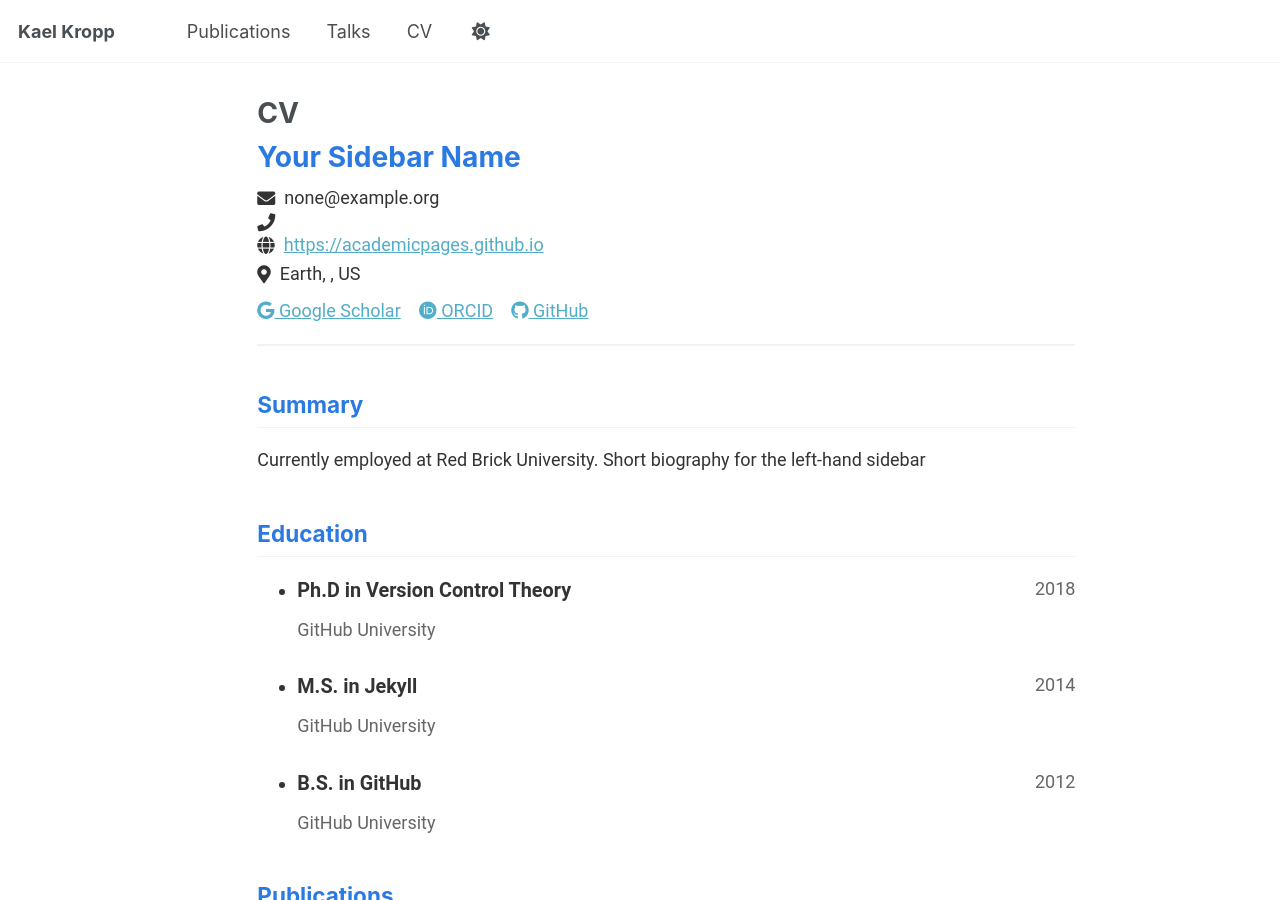
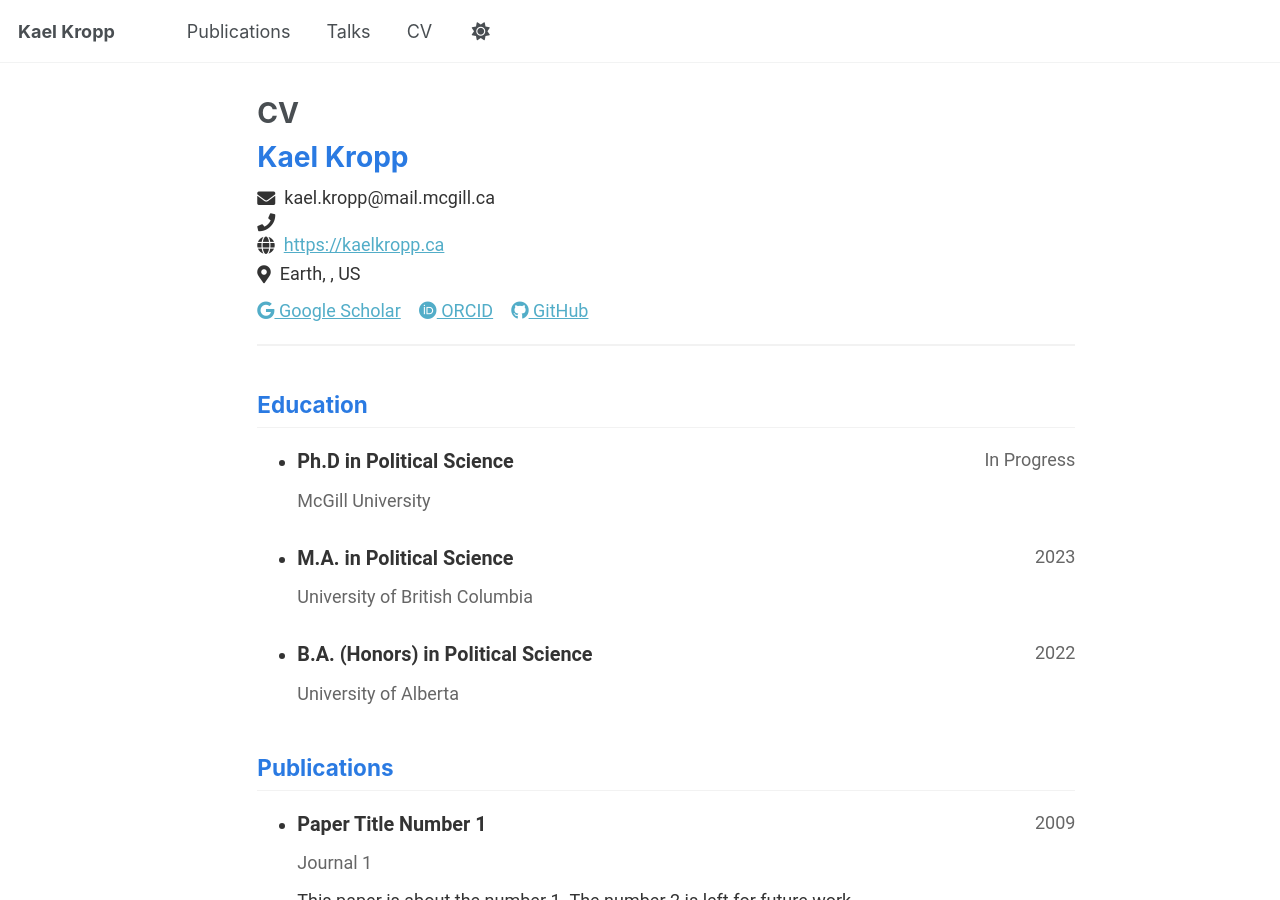
Before and after one commit to kaelkropp/kaelkropp.github.io, a Jekyll site: the page built from _pages/cv-json.md, in a window 1280 px wide and 900 px high. Built offline with Jekyll 4.4.1, drawn with Linux system fonts in a browser that asks for light colours; a script that is not in the unit is left out.

Commit message:
Update cv.json

```diff
--- a/_data/cv.json
+++ b/_data/cv.json
@@ -1,10 +1,9 @@
 {
   "basics": {
-    "name": "Your Sidebar Name",
-    "email": "none@example.org",
+    "name": "Kael Kropp",
+    "email": "kael.kropp@mail.mcgill.ca",
     "phone": "",
-    "website": "https://academicpages.github.io",
-    "summary": "Currently employed at Red Brick University. Short biography for the left-hand sidebar",
+    "website": "https://kaelkropp.ca",
     "location": {
       "address": "",
       "postalCode": "",
@@ -33,35 +32,35 @@
   "work": [],
   "education": [
     {
-      "institution": "GitHub University",
-      "area": "Ph.D in Version Control Theory",
-      "studyType": "",
-      "startDate": "",
-      "endDate": "2018",
+      "institution": "McGill University",
+      "area": "Ph.D in Political Science",
+      "studyType": "Canadian & Comparative Politics",
+      "startDate": "2023",
+      "endDate": "In Progress",
       "gpa": null,
       "courses": []
     },
     {
-      "institution": "GitHub University",
-      "area": "M.S. in Jekyll",
+      "institution": "University of British Columbia",
+      "area": "M.A. in Political Science",
       "studyType": "",
-      "startDate": "",
-      "endDate": "2014",
+      "startDate": "2022",
+      "endDate": "2023",
       "gpa": null,
       "courses": []
     },
     {
-      "institution": "GitHub University",
-      "area": "B.S. in GitHub",
+      "institution": "University of Alberta",
+      "area": "B.A. (Honors) in Political Science",
       "studyType": "",
-      "startDate": "",
-      "endDate": "2012",
+      "startDate": "2018",
+      "endDate": "2022",
       "gpa": null,
       "courses": []
     }
   ],
   "skills": [],
-  "languages": [],
+  "languages": [English, French (Beginner)],
   "interests": [],
   "references": [],
   "publications": [
```
